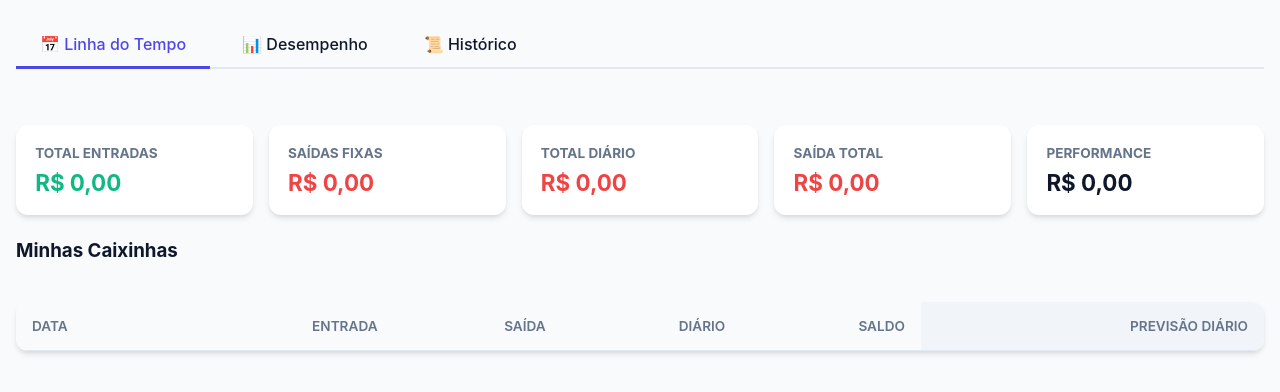
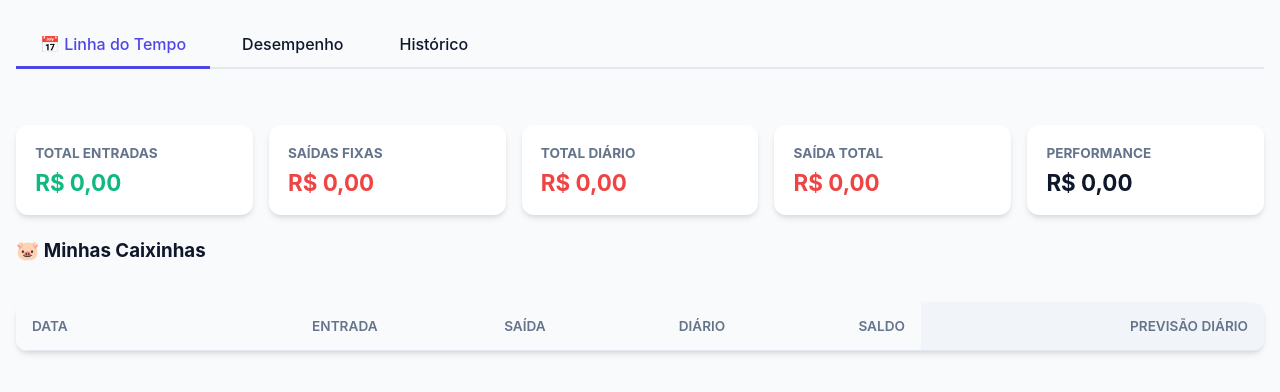
Before and after one commit to joncsantos/meu-hub, a plain HTML site: page financeiro.html in a window 1280 px wide. Shown: the part 86-478 px from the top of the page. Drawn offline with nearby package versions, Linux system fonts and the light colour scheme.

Commit message:
Update financeiro.html

```diff
--- a/financeiro.html
+++ b/financeiro.html
@@ -4,9 +4,12 @@
     <meta charset="UTF-8">
     <meta name="viewport" content="width=device-width, initial-scale=1.0">
     <title>Gestão Financeira</title>
+    <!-- Biblioteca do Supabase -->
     <script src="https://cdn.jsdelivr.net/npm/@supabase/supabase-js@2"></script>
+    <!-- Biblioteca do Gráfico -->
+    <script src="https://cdn.jsdelivr.net/npm/chart.js"></script>
+    <!-- Seu CSS (na raiz) -->
     <link rel="stylesheet" href="style.css">
-    <script src="https://cdn.jsdelivr.net/npm/chart.js"></script>
 </head>
 <body>
 
@@ -28,8 +31,8 @@
 
     <div class="app-tabs">
         <div class="app-tab active" onclick="switchTab('tab-timeline', this)">📅 Linha do Tempo</div>
-        <div class="app-tab" onclick="switchTab('tab-performance', this)">📊 Desempenho</div>
-        <div class="app-tab admin-only" id="tab-history-btn" onclick="switchTab('tab-history', this)">📜 Histórico</div>
+        <div class="app-tab" onclick="switchTab('tab-performance', this)"> Desempenho</div>
+        <div class="app-tab admin-only" id="tab-history-btn" onclick="switchTab('tab-history', this)"> Histórico</div>
     </div>
 
     <!-- Aba Linha do Tempo -->
@@ -45,7 +48,7 @@
         </div>
 
         <div style="margin-bottom:1.5rem;">
-            <h3 style="margin-bottom:1rem;"> Minhas Caixinhas</h3>
+            <h3 style="margin-bottom:1rem;">🐷 Minhas Caixinhas</h3>
             <div class="caixinhas-grid" id="caixinhasGrid"></div>
         </div>
 
@@ -146,6 +149,7 @@
     </div>
 </div>
 
+<!-- Seu JS (na raiz) -->
 <script src="financeiro.js"></script>
 </body>
 </html>
```
